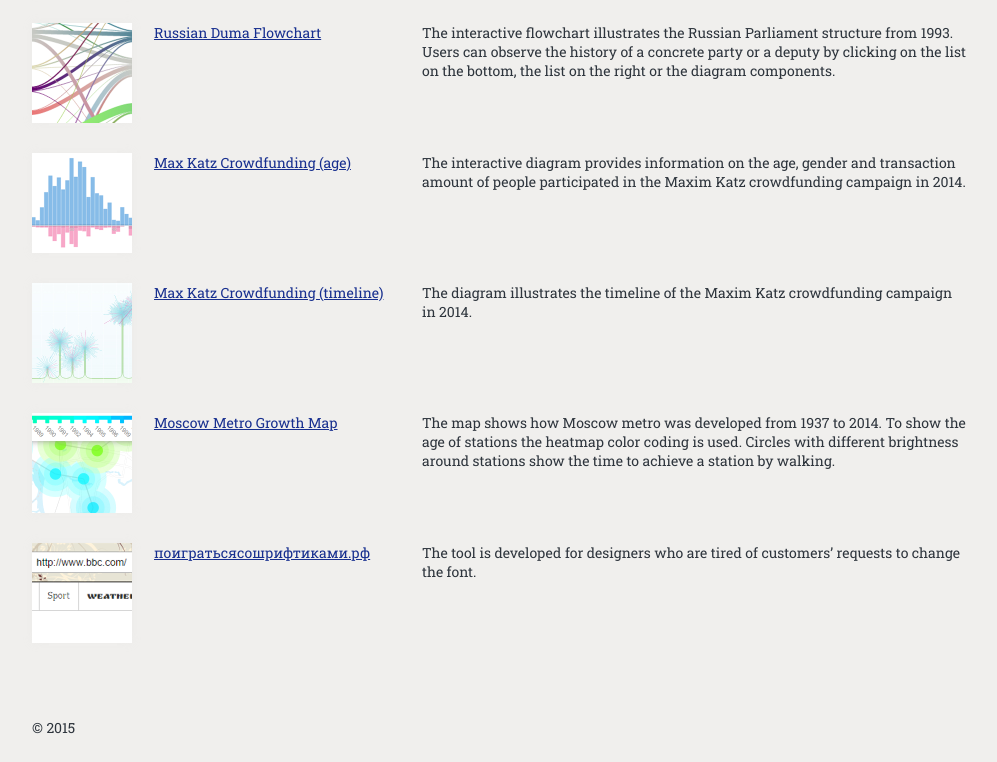
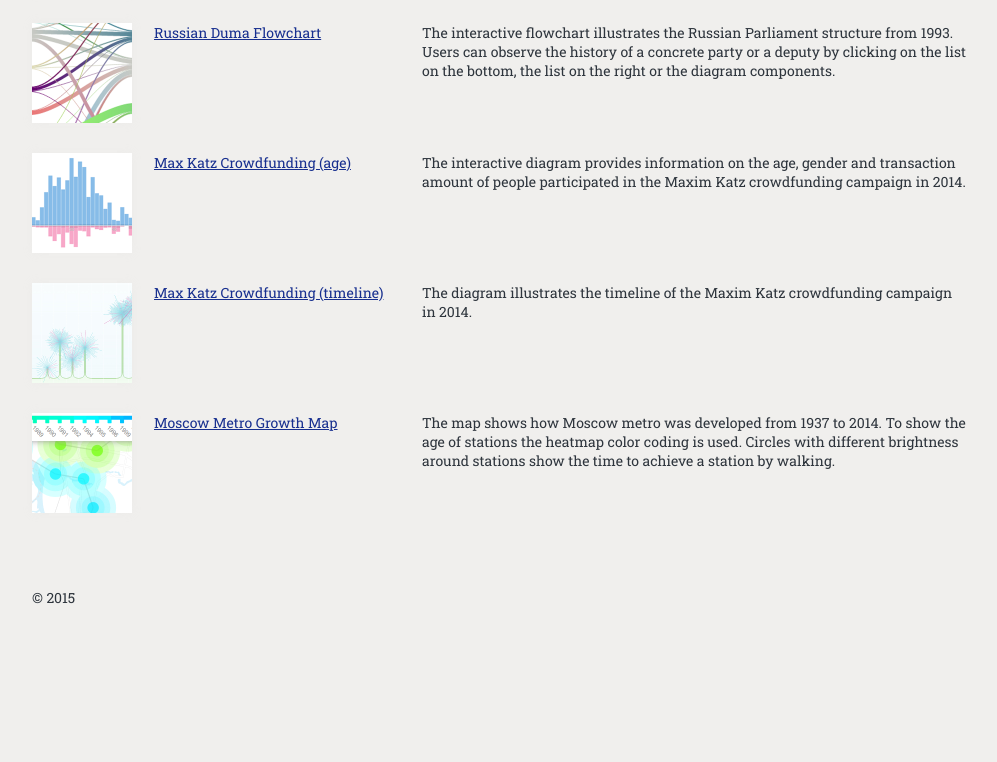
Before and after one commit to petr-devaikin/petr-devaikin.github.io, a plain HTML site: page index.html in a window 1280 px wide. Shown: the part 588-1350 px from the top of the page, without its empty margins (96-1093 px from the left). After the commit the page ends 1220 px from the top, so only its background shows below. Drawn offline with Linux system fonts and the light colour scheme.

Commit message:
Update index.html

```diff
--- a/index.html
+++ b/index.html
@@ -137,7 +137,7 @@
                     Data&nbsp;visualization, HTML, HTML5, SVG, JavaScript, D3, CSS
                 </div>
             </div>
-            <div class="project">
+            <!--div class="project">
                 <div class="screenshot">
                     <a href="http://поигратьсясошрифтиками.рф"><img src="img/font.jpg" alt="поигратьсясошрифтиками.рф" /></a>
                 </div>
@@ -152,7 +152,7 @@
                 <div class="technologies">
                     Python, Flask, HTML, CSS
                 </div>
-            </div>
+            </div-->
         </div>
         <div id="copy">&copy; 2015</div>
 
```
